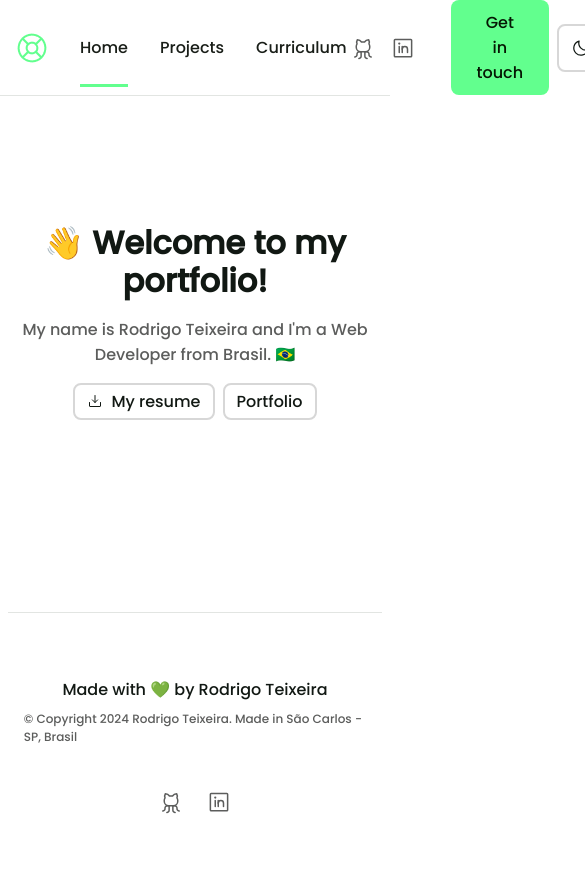
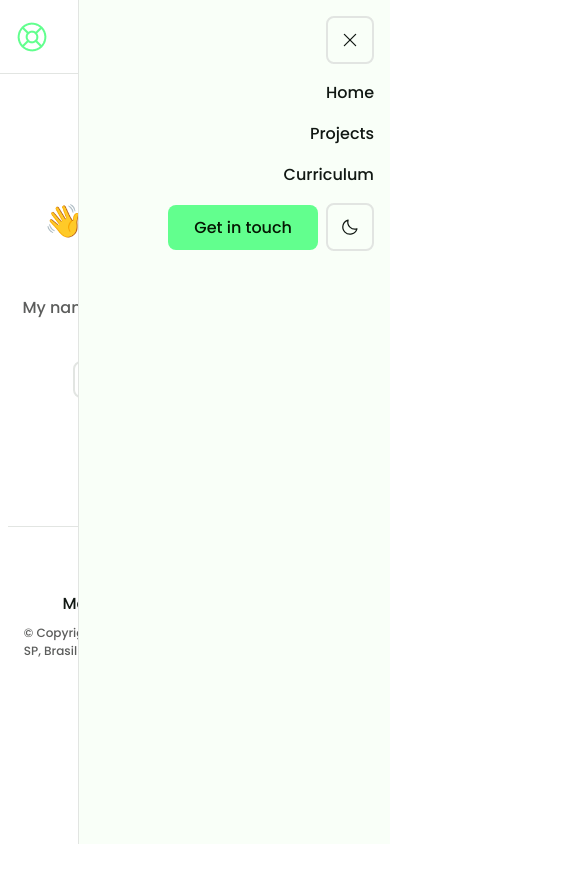
Before and after one commit to RodrigoTRS/portfolio, a Next.js app: page / in a window 390 px wide. Shown: the whole page, 585 px wide, since content can reach past the window. After the commit the page ends 844 px from the top, so only its background shows below. Built offline with nearby package versions, Linux system fonts and the light colour scheme.

Commit message:
adding mobile menu

```diff
--- a/src/app/(portfolio)/styles.ts
+++ b/src/app/(portfolio)/styles.ts
@@ -8,7 +8,7 @@ export const MainContainer = styled.main`
   align-items: center;
   justify-content: flex-start;
 
-  padding: 64px 16px;
+  padding: 128px 16px;
 `;
 
 export const HomeContent = styled.div`
@@ -18,7 +18,6 @@ export const HomeContent = styled.div`
   justify-content: center;
   gap: 1rem;
   max-width: 400px;
-  padding: 64px 0 128px;
 
   h1 {
     text-align: center;
--- a/src/app/providers.tsx
+++ b/src/app/providers.tsx
@@ -4,7 +4,7 @@ import { ThemeProvider } from "styled-components";
 import { lightTheme } from "@/styles/themes/light";
 import { darkTheme } from "@/styles/themes/dark";
 import { GlobalStyles } from "@/styles/globals";
-import { useStore } from "@/store";
+import { useGlobalStore } from "@/store/globalStore";
 import StyledComponentsRegistry from "@/lib/registry";
 
 
@@ -14,7 +14,7 @@ export default function Providers({
     children: React.ReactNode;
   }>) {
 
-    const { colorSchema } = useStore(store => {
+    const { colorSchema } = useGlobalStore(store => {
       return {
         colorSchema: store.colorSchema
       }
--- a/src/components/Footer/index.tsx
+++ b/src/components/Footer/index.tsx
@@ -1,6 +1,6 @@
 "use client";
 
-import { GithubLogo, InstagramLogo, LinkedinLogo } from "phosphor-react";
+import { GithubLogo, LinkedinLogo } from "phosphor-react";
 import { FooterContainer, FooterContent, LinkIcon, LinksWrapper } from "./styles";
 
 export function Footer() {
--- a/src/components/Header/index.tsx
+++ b/src/components/Header/index.tsx
@@ -1,19 +1,21 @@
 "use client";
 
 import Image from "next/image";
-import { ButtonsSection, HeaderContainer, HeaderContent, HeaderSection, HomeAnchorLink, LinkIcon, LinksWrapper, NavContainer, NavLink } from "./styles";
+import { ButtonsSection, HeaderContainer, DesktopHeaderContent, HeaderSection, HomeAnchorLink, LinkIcon, LinksWrapper, NavContainer, NavLink, MobileHeaderContent, MobileMenuWrapper, MobileNavContainer, MobileAnchorLink } from "./styles";
 import Logo from "../../assets/logo.png"
 import { usePathname } from "next/navigation";
 import { Button } from "@/ui/Button";
-import { GithubLogo, InstagramLogo, LinkedinLogo, Moon, Sun } from "phosphor-react";
-import { useStore } from "@/store";
+import { GithubLogo, InstagramLogo, LinkedinLogo, List, Moon, Sun, X } from "phosphor-react";
+import { useGlobalStore } from "@/store/globalStore";
 
 export function Header() {
 
-    const { colorSchama, toggleColorSchema } = useStore(store => {
+    const { colorSchama, isMobileMenuOpen, toggleColorSchema, toogleMobileMenu } = useGlobalStore(store => {
         return {
             colorSchama: store.colorSchema,
-            toggleColorSchema: store.toggleColorSchema
+            isMobileMenuOpen: store.isMobileMenuOpen,
+            toggleColorSchema: store.toggleColorSchema,
+            toogleMobileMenu: store.toggleMobileMenu
         }
     })
 
@@ -34,13 +36,10 @@ export function Header() {
         }
     ]
 
-    function handleToggleColorSchema() {
-        toggleColorSchema()
-    }
-
     return (
         <HeaderContainer>
-            <HeaderContent>
+
+            <DesktopHeaderContent>
 
                 <HeaderSection>
                     <HomeAnchorLink href="/">
@@ -83,7 +82,7 @@ export function Header() {
                         <Button
                             size="square"
                             variant="secondary"
-                            onClick={handleToggleColorSchema}
+                            onClick={toggleColorSchema}
                             >
                             {
                                 colorSchama === "light"
@@ -95,7 +94,65 @@ export function Header() {
 
                 </HeaderSection>
 
-            </HeaderContent>
+            </DesktopHeaderContent>
+
+            <MobileHeaderContent>
+                    <HomeAnchorLink href="/">
+                        <Image src={Logo} alt="" />
+                    </HomeAnchorLink>
+                    <ButtonsSection>
+                        <Button
+                            size="square"
+                            variant="secondary"
+                            onClick={toogleMobileMenu}
+                            >
+                                <List size={20} />
+                        </Button>
+                    </ButtonsSection>
+                    { isMobileMenuOpen &&
+                        <MobileMenuWrapper>
+                            <MobileNavContainer>
+                                <Button
+                                    size="square"
+                                    variant="secondary"
+                                    onClick={toogleMobileMenu}
+                                    >
+                                        <X size={20} />
+                                </Button>
+                                {navLinks.map((link, index) => {
+                                    return (
+                                        <MobileAnchorLink
+                                            key={index}
+                                            href={link.path}
+                                            onClick={toogleMobileMenu}
+                                        >
+                                            {link.title}
+                                        </MobileAnchorLink>
+                                    )
+                                })}
+                                <ButtonsSection>
+                                    <Button
+                                        size="bg"
+                                        variant="primary"
+                                        >
+                                        Get in touch
+                                    </Button>
+                                    <Button
+                                        size="square"
+                                        variant="secondary"
+                                        onClick={toggleColorSchema}
+                                        >
+                                        {
+                                            colorSchama === "light"
+                                            ? <Moon size={20} />
+                                            : <Sun size={20} />
+                                        }
+                                    </Button>
+                                </ButtonsSection>
+                            </MobileNavContainer>
+                        </MobileMenuWrapper>
+                    }
+            </MobileHeaderContent>
         </HeaderContainer>
     )
 }
--- a/src/components/Header/styles.ts
+++ b/src/components/Header/styles.ts
@@ -4,6 +4,7 @@ import Link from "next/link";
 import styled from "styled-components";
 
 export const HeaderContainer = styled.header`
+  min-height: 74px;
   display: flex;
   align-items: center;
   justify-content: center;
@@ -13,7 +14,7 @@ export const HeaderContainer = styled.header`
   background: ${(props) => props.theme["background-100"]};
 `;
 
-export const HeaderContent = styled.div`
+export const DesktopHeaderContent = styled.div`
   display: flex;
   align-items: center;
   justify-content: space-between;
@@ -22,6 +23,24 @@ export const HeaderContent = styled.div`
   max-width: 1120px;
 
   padding: 0 16px;
+
+  @media (max-width: 720px) {
+    display: none;
+  }
+`;
+
+export const MobileHeaderContent = styled.div`
+  display: flex;
+  align-items: center;
+  justify-content: space-between;
+
+  width: 100%;
+
+  padding: 0 16px;
+
+  @media (min-width: 720px) {
+    display: none;
+  }
 `;
 
 export const HeaderSection = styled.div`
@@ -54,11 +73,13 @@ export const NavLink = styled(Link)<NavLinkProps>`
   color: ${(props) => props.theme["foreground-800"]};
   font-weight: 500;
 
-  box-sizing: content-box;
-  box-shadow: 0 3px 0 0
+  box-sizing: border-box;
+  box-shadow: unset;
+  padding: 24px 0 20px;
+
+  border-bottom: 4px solid
     ${(props) =>
       props.active === "active" ? props.theme["green-500"] : "transparent"};
-  padding: 24px 0;
 
   &:hover {
     color: ${(props) => props.theme["green-700"]};
@@ -100,3 +121,33 @@ export const LinkIcon = styled(Link)`
     color: ${(props) => props.theme["green-700"]};
   }
 `;
+
+export const MobileMenuWrapper = styled.div`
+  position: fixed;
+  top: 0;
+  right: 0;
+  width: 80%;
+  height: 100vh;
+  background: ${(props) => props.theme["background-200"]};
+  border-left: 1px solid ${(props) => props.theme["background-300"]};
+`;
+
+export const MobileNavContainer = styled.nav`
+  display: flex;
+  flex-direction: column;
+  align-items: flex-end;
+  justify-content: flex-start;
+  gap: 1rem;
+  padding: 1rem;
+`;
+
+export const MobileAnchorLink = styled(Link)`
+  box-shadow: unset;
+  font-size: 1rem;
+  text-decoration: none;
+  color: ${(props) => props.theme["foreground-900"]};
+
+  &:hover {
+    color: ${(props) => props.theme["green-500"]};
+  }
+`;
--- a/src/store/index.ts
+++ b/src/store/globalStore.ts
@@ -2,13 +2,16 @@ import { create } from "zustand";
 
 export interface PlayerState {
   colorSchema: "dark" | "light";
+  isMobileMenuOpen: boolean;
 
   toggleColorSchema: () => void;
+  toggleMobileMenu: () => void;
 }
 
-export const useStore = create<PlayerState>((set, get) => {
+export const useGlobalStore = create<PlayerState>((set, get) => {
   return {
     colorSchema: "light",
+    isMobileMenuOpen: true,
 
     toggleColorSchema: () => {
       const { colorSchema } = get();
@@ -23,5 +26,19 @@ export const useStore = create<PlayerState>((set, get) => {
         });
       }
     },
+
+    toggleMobileMenu: () => {
+      const { isMobileMenuOpen } = get();
+
+      if (isMobileMenuOpen) {
+        set({
+          isMobileMenuOpen: false,
+        });
+      } else {
+        set({
+          isMobileMenuOpen: true,
+        });
+      }
+    },
   };
 });
--- a/src/ui/Button.ts
+++ b/src/ui/Button.ts
@@ -34,7 +34,7 @@ export const Button = styled.button<ButtonProps>`
     ${(props) =>
       props.variant === "primary"
         ? "transparent"
-        : props.theme["foreground-400"]};
+        : props.theme["foreground-300"]};
 
   &:not(:disabled):hover {
     cursor: pointer;
```
